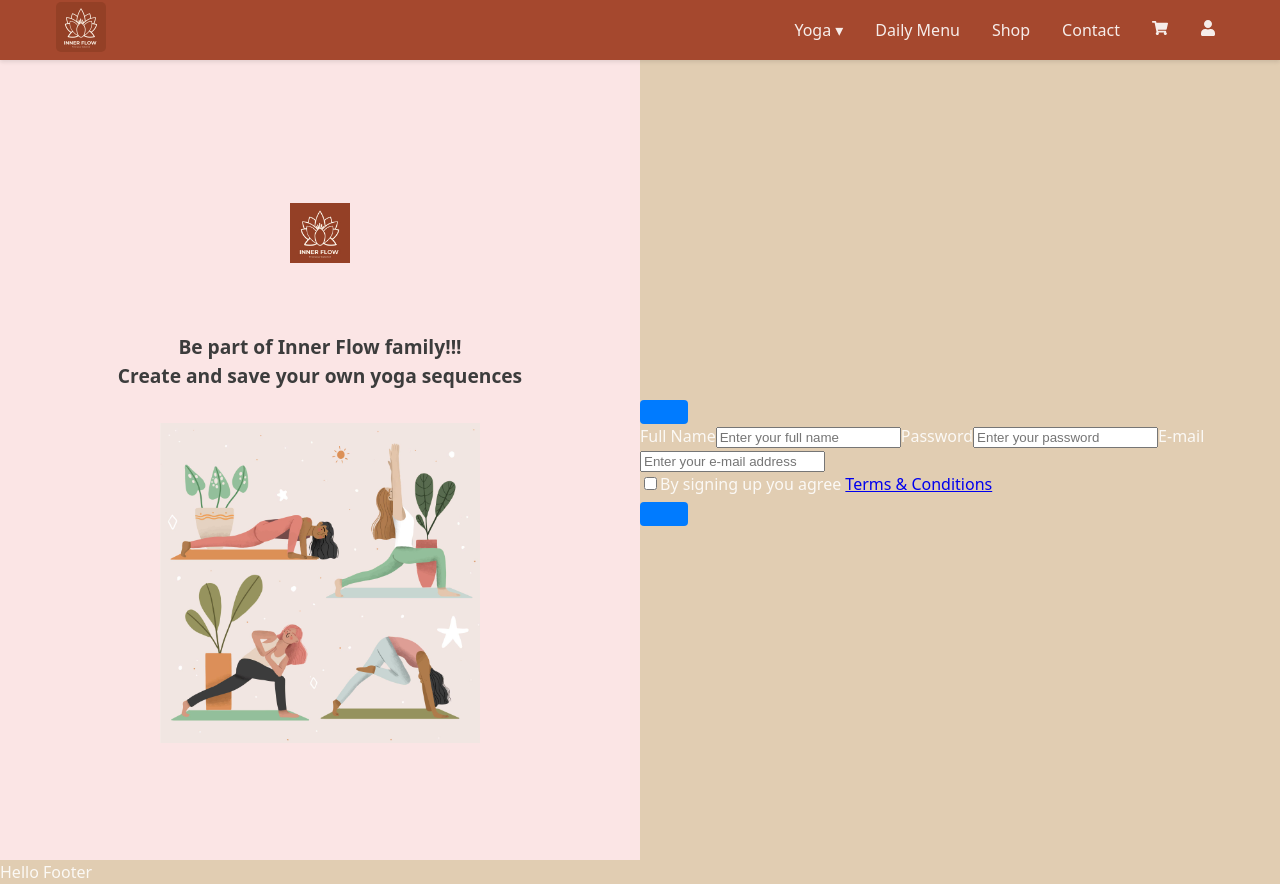
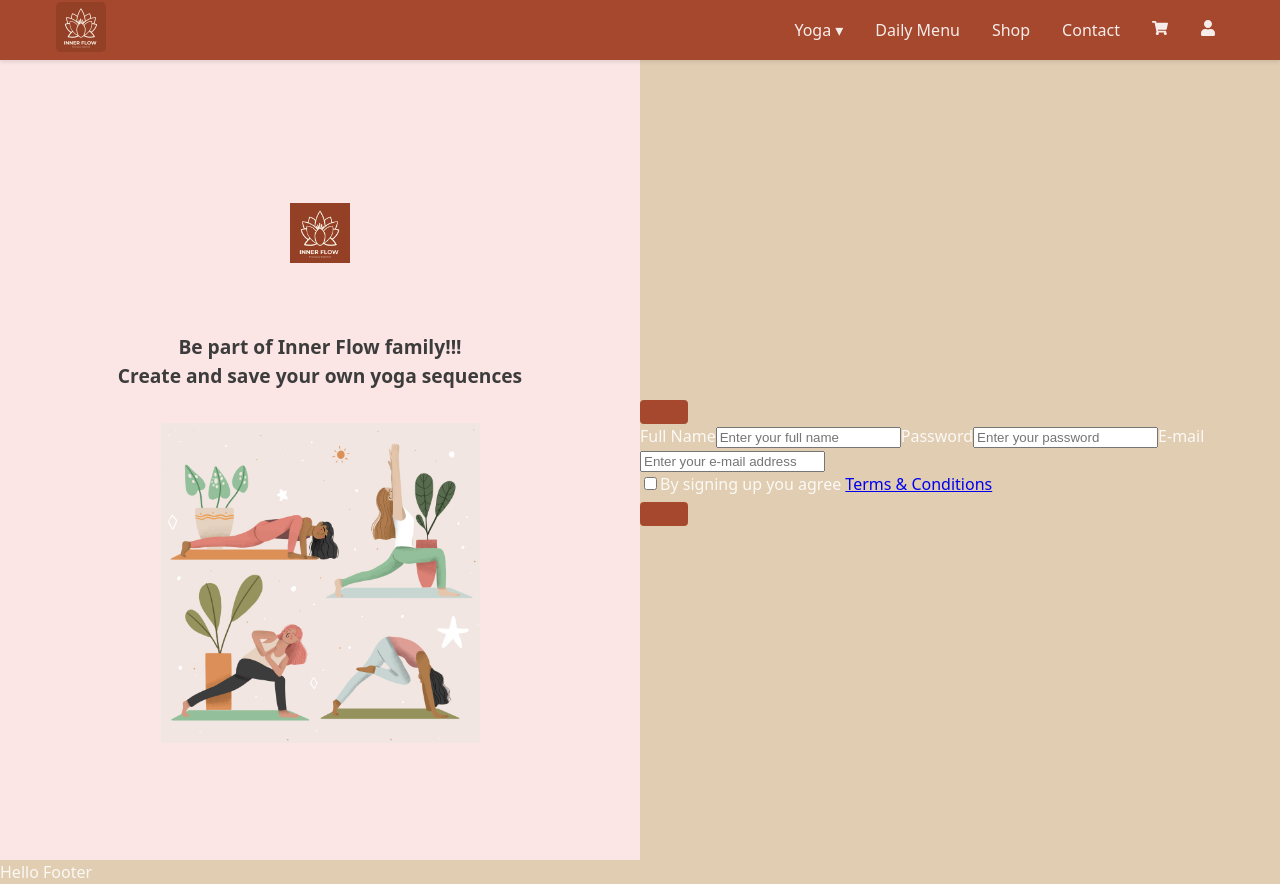
Before and after one commit to IsabelTizon/inner-flow, a React (Vite) app: page /register in a window 1280 px wide. Built offline with nearby package versions, Linux system fonts and the light colour scheme.

Commit message:
variant prop created in Btn component and its css on its module

```diff
--- a/src/components/globals/Buttons/Btn.jsx
+++ b/src/components/globals/Buttons/Btn.jsx
@@ -8,13 +8,16 @@ export default function Btn({
 	bgColor,
 	textColor,
 	type,
+	variant,
 }) {
 	const style = {
 		...(bgColor && { backgroundColor: bgColor }),
 		...(textColor && { color: textColor }),
 	};
 
-	const classNames = `${buttonsStyles.btn}`;
+	const classNames = `${buttonsStyles.btn} ${
+		variant ? buttonsStyles[variant] : ""
+	}`;
 
 	if (to) {
 		return (
--- a/src/components/globals/Buttons/Buttons.module.css
+++ b/src/components/globals/Buttons/Buttons.module.css
@@ -1,9 +1,31 @@
 /* Buttons.module.css */
 .btn {
 	padding: 0.75rem 1.5rem;
-	background-color: #007bff;
+	background-color: rgba(163, 66, 39, 0.95);
 	color: white;
 	border: none;
 	border-radius: 4px;
 	cursor: pointer;
+	font-weight: 500;
+	transition: background-color 0.2s ease-in-out;
 }
+
+.btn:hover {
+	background-color: #0056b3;
+}
+
+.primary {
+	background-color: rgba(163, 66, 39, 0.95);
+	color: white;
+}
+
+.secondary {
+	background-color: rgba(235, 175, 159, 0.95);
+	color: rgb(8, 1, 1);
+}
+
+.outline {
+	background-color: transparent;
+	border: 2px solid #007bff;
+	color: #007bff;
+}
```
